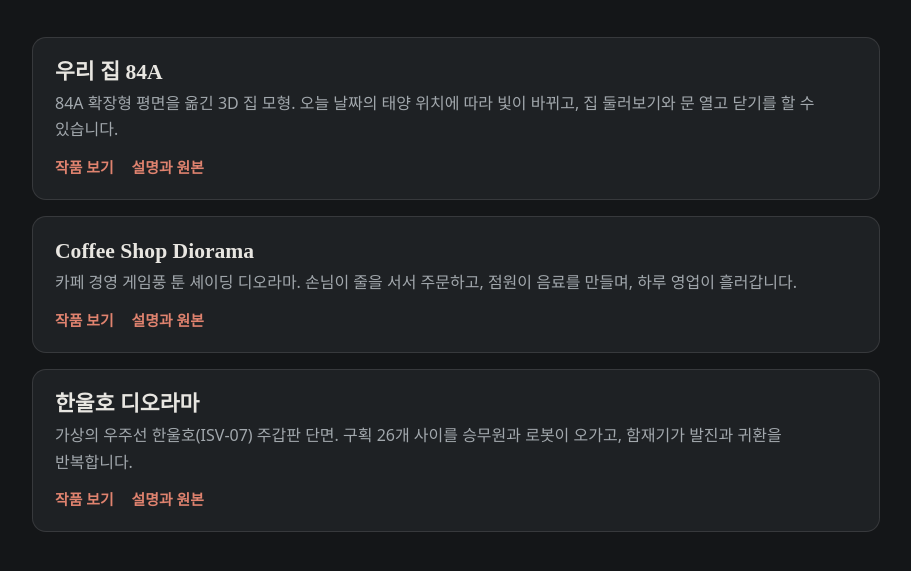
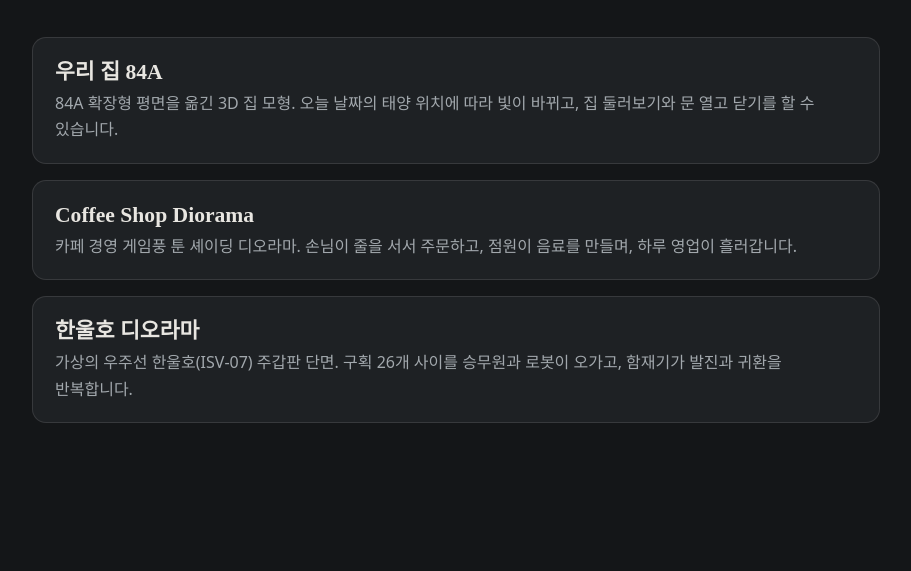
Before and after one commit to neosdc/dohwaseo, a plain HTML site: page index.html in a window 1280 px wide. Shown: the part 105-676 px from the top of the page, without its empty margins (184-1095 px from the left). Drawn offline with Linux system fonts and the light colour scheme; a web font is replaced by a local one.

Commit message:
Pages 첫 화면: 작업물 카드 전체를 하나의 링크로 변경
'작품 보기', '설명과 원본' 링크를 없애고, 카드 어디를 눌러도 작업물이 열리게 했습니다. 마우스를 올리면 카드와 제목이 강조되고, 키보드 포커스 테두리를 추가했습니다.

Co-Authored-By: Claude Opus 5.5 <noreply@anthropic.com>
Claude-Session: https://claude.ai/code/session_01AREDBUdmux5ULzVWLASEu5

```diff
--- a/index.html
+++ b/index.html
@@ -28,15 +28,12 @@ main{max-width:880px;margin:0 auto;padding:56px 16px 72px}
 header h1{font:700 2.6rem/1.1 var(--font-display);margin:0 0 6px;letter-spacing:.02em}
 header h1 small{font-size:1.1rem;color:var(--muted);margin-left:8px;font-weight:700}
 .list{list-style:none;margin:40px 0 0;padding:0;display:grid;gap:16px}
-.item{background:var(--card);border:1px solid var(--line);border-radius:14px;padding:20px 22px;transition:background .15s,border-color .15s}
+.item{display:block;background:var(--card);border:1px solid var(--line);border-radius:14px;padding:20px 22px;color:inherit;text-decoration:none;transition:background .15s,border-color .15s}
 .item:hover{background:var(--card-hover);border-color:rgba(224,131,111,.35)}
-.item h2{font:700 1.35rem/1.3 var(--font-display);margin:0 0 4px}
-.item h2 a{color:inherit;text-decoration:none}
-.item h2 a:hover{color:var(--accent)}
-.item p{margin:0 0 12px;color:var(--muted)}
-.links{display:flex;flex-wrap:wrap;gap:8px 18px;font-size:.93rem}
-.links a{color:var(--accent);font-weight:600;text-decoration:none}
-.links a:hover{text-decoration:underline}
+.item:hover h2{color:var(--accent)}
+.item:focus-visible{outline:2px solid var(--accent);outline-offset:3px}
+.item h2{font:700 1.35rem/1.3 var(--font-display);margin:0 0 4px;transition:color .15s}
+.item p{margin:0;color:var(--muted)}
 </style>
 </head>
 <body>
@@ -46,21 +43,18 @@ header h1 small{font-size:1.1rem;color:var(--muted);margin-left:8px;font-weight:
   </header>
 
   <ul class="list">
-    <li class="item">
-      <h2><a href="home-84a/">우리 집 84A</a></h2>
+    <li><a class="item" href="home-84a/">
+      <h2>우리 집 84A</h2>
       <p>84A 확장형 평면을 옮긴 3D 집 모형. 오늘 날짜의 태양 위치에 따라 빛이 바뀌고, 집 둘러보기와 문 열고 닫기를 할 수 있습니다.</p>
-      <div class="links"><a href="home-84a/">작품 보기</a><a href="https://github.com/neosdc/dohwaseo/tree/main/home-84a">설명과 원본</a></div>
-    </li>
-    <li class="item">
-      <h2><a href="coffee-shop/">Coffee Shop Diorama</a></h2>
+    </a></li>
+    <li><a class="item" href="coffee-shop/">
+      <h2>Coffee Shop Diorama</h2>
       <p>카페 경영 게임풍 툰 셰이딩 디오라마. 손님이 줄을 서서 주문하고, 점원이 음료를 만들며, 하루 영업이 흘러갑니다.</p>
-      <div class="links"><a href="coffee-shop/">작품 보기</a><a href="https://github.com/neosdc/dohwaseo/tree/main/coffee-shop">설명과 원본</a></div>
-    </li>
-    <li class="item">
-      <h2><a href="haneul/">한울호 디오라마</a></h2>
+    </a></li>
+    <li><a class="item" href="haneul/">
+      <h2>한울호 디오라마</h2>
       <p>가상의 우주선 한울호(ISV-07) 주갑판 단면. 구획 26개 사이를 승무원과 로봇이 오가고, 함재기가 발진과 귀환을 반복합니다.</p>
-      <div class="links"><a href="haneul/">작품 보기</a><a href="https://github.com/neosdc/dohwaseo/tree/main/haneul">설명과 원본</a></div>
-    </li>
+    </a></li>
   </ul>
 
 </main>
```
